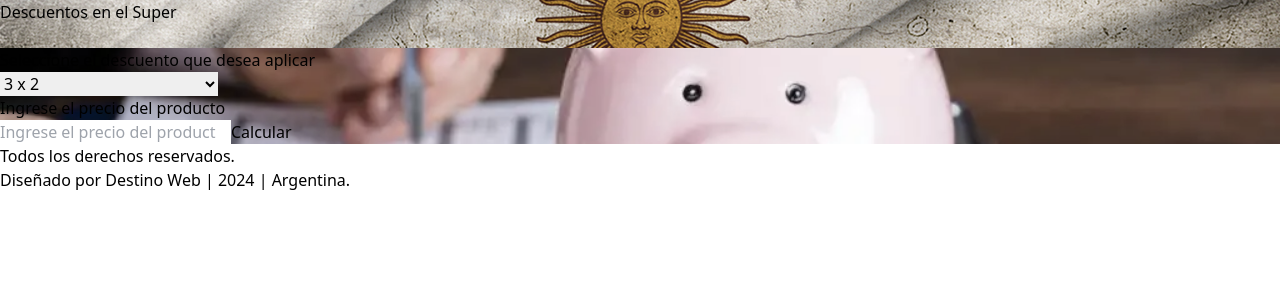
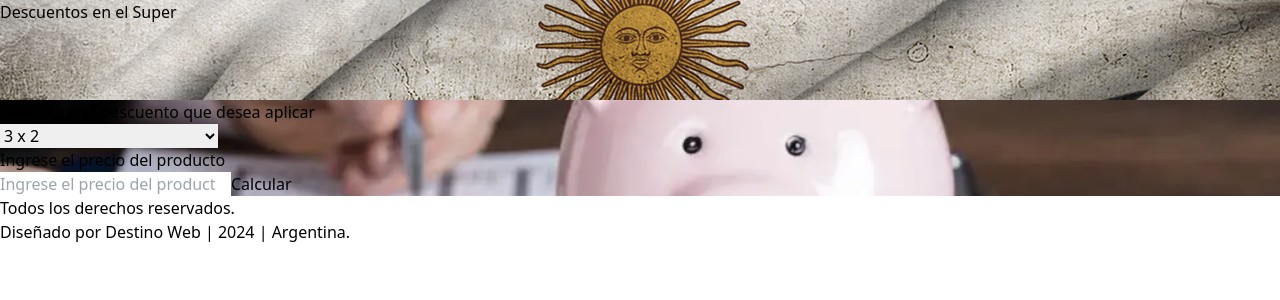
Before and after one commit to waku1044/descuentos-del-Supermercado, a React (Vite) app: page / in a window 1280 px wide. Shown: the top 300 px of the page. Built offline with nearby package versions, Linux system fonts and the light colour scheme.

Commit message:
Update layout.css

```diff
--- a/src/assets/css/layout.css
+++ b/src/assets/css/layout.css
@@ -2,7 +2,7 @@
     display: grid;
     grid-template-areas: 'header' 'main' 'footer';
     grid-template-columns: 1fr;
-    grid-template-rows: 1fr 2fr 1fr;
+    grid-template-rows: 100px 2fr 100px;
     grid-column-gap: 0px;
     grid-row-gap: 0px;
 
```
